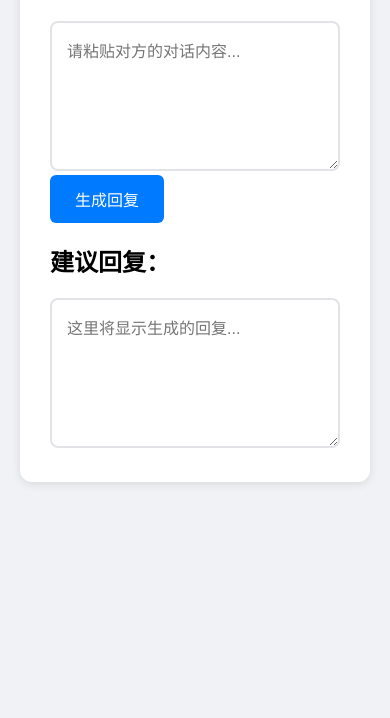
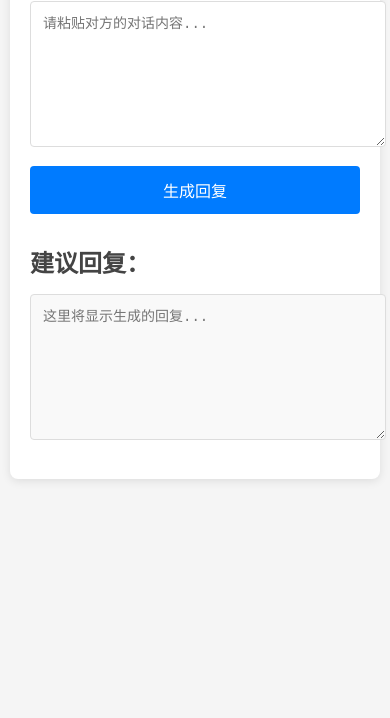
Before and after one commit to xiaowuwudi/hahahahala, a plain HTML site: page index.html in a window 390 px wide. Shown: the part 126-844 px from the top of the page. Drawn offline with Linux system fonts and the light colour scheme.

Commit message:
Update style.css

```diff
--- a/style.css
+++ b/style.css
@@ -1,91 +1,74 @@
-* {
-    box-sizing: border-box;
-    font-family: 'Microsoft YaHei', sans-serif;
-}
-
 body {
-    background: #f0f2f5;
+    font-family: Arial, sans-serif;
+    background-color: #f5f5f5;
     margin: 0;
     padding: 20px;
-    min-height: 100vh;
 }
 
 .container {
     max-width: 800px;
     margin: 0 auto;
-    background: white;
+    background-color: white;
     padding: 30px;
-    border-radius: 12px;
-    box-shadow: 0 2px 10px rgba(0,0,0,0.1);
+    border-radius: 8px;
+    box-shadow: 0 2px 10px rgba(0, 0, 0, 0.1);
 }
 
 h1 {
-    color: #1a1a1a;
+    color: #333;
     text-align: center;
     margin-bottom: 30px;
 }
 
-.input-section {
-    display: flex;
-    flex-direction: column;
-    gap: 15px;
-    margin-bottom: 20px;
+h2 {
+    color: #444;
+    margin-top: 30px;
+    margin-bottom: 15px;
 }
 
 textarea {
     width: 100%;
-    height: 150px;
-    padding: 15px;
-    border: 2px solid #e1e3e6;
-    border-radius: 8px;
+    min-height: 150px;
+    padding: 12px;
+    border: 1px solid #ddd;
+    border-radius: 4px;
+    font-size: 16px;
+    line-height: 1.5;
     resize: vertical;
-    font-size: 16px;
+    margin-bottom: 15px;
+}
+
+#response-output {
+    background-color: #f9f9f9;
 }
 
 button {
-    background: #007bff;
+    background-color: #007bff;
     color: white;
     border: none;
-    padding: 12px 25px;
-    border-radius: 6px;
+    padding: 12px 24px;
+    border-radius: 4px;
+    font-size: 16px;
     cursor: pointer;
-    font-size: 16px;
-    transition: background 0.3s;
-    align-self: flex-end;
+    width: 100%;
+    transition: background-color 0.3s;
 }
 
 button:hover {
-    background: #0056b3;
+    background-color: #0056b3;
 }
 
-.result-box {
-    background: #f8f9fa;
-    padding: 20px;
-    border-radius: 8px;
-    white-space: pre-wrap;
-    line-height: 1.6;
-    position: relative;
+@media (max-width: 600px) {
+    body {
+        padding: 10px;
     }
 
-.hidden {
-    display: none;
+    .container {
+        padding: 20px;
     }
 
-#loading {
-    text-align: center;
-    color: #666;
-    margin: 20px 0;
-}
-
-.copy-btn {
-    position: absolute;
-    right: 10px;
-    top: 10px;
-    background: #28a745;
-    padding: 5px 10px;
+    textarea {
+        min-height: 120px;
         font-size: 14px;
     }
-
-.copy-btn:hover {
-    background: #218838;
 }
```
Lines whose indentation alone changed are shown as unchanged.
